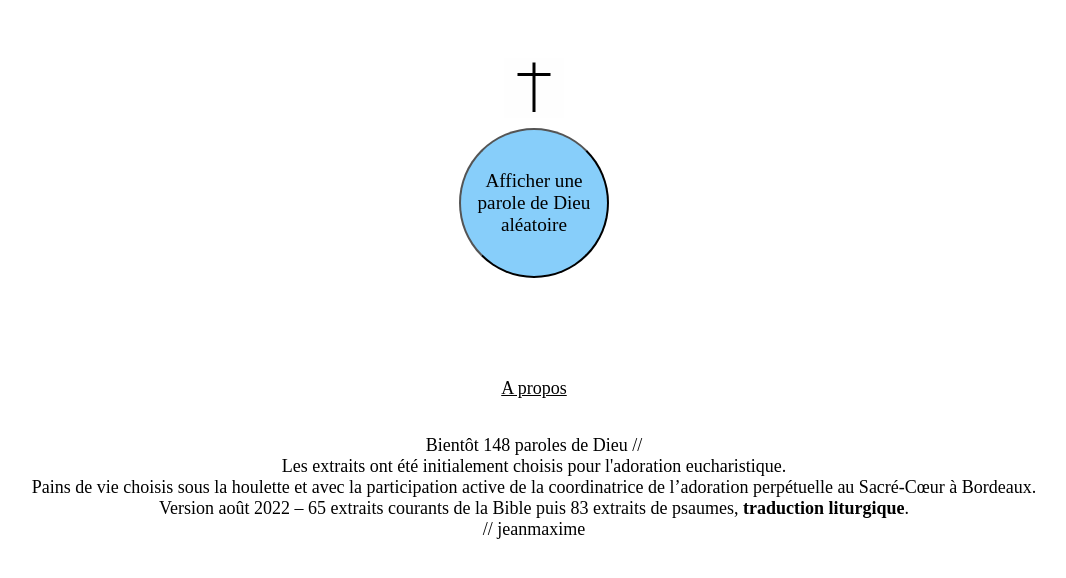
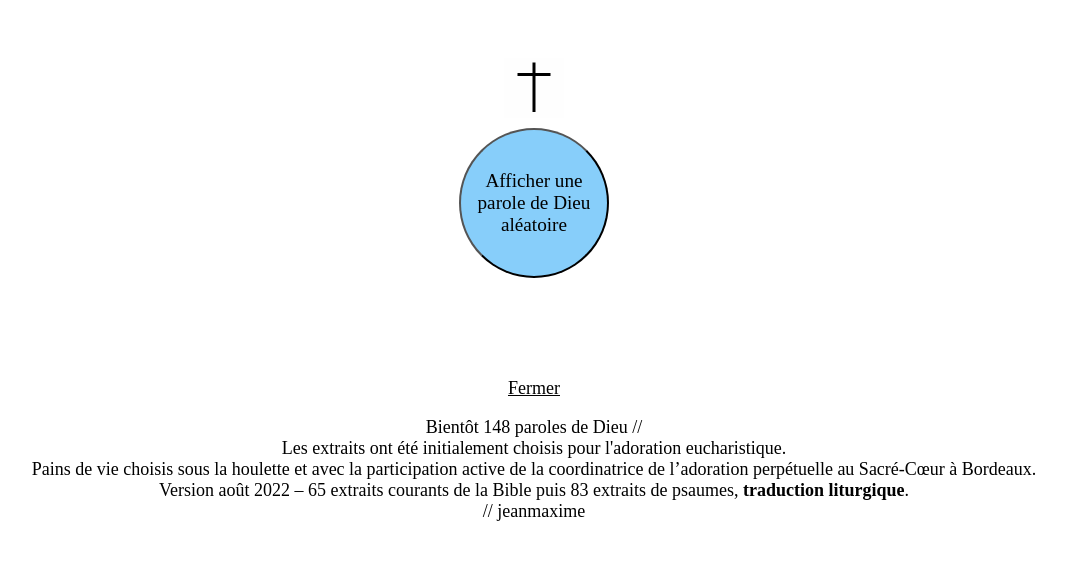
Before and after one commit to jmcob/uneparole.love, a Vue app: page / in a window 1280 px wide. Both pictures are taken after a click on the element "A propos". Shown: the top 578 px of the page, without its empty margins (106-1172 px from the left). Built offline with nearby package versions, Linux system fonts and the light colour scheme; a web font is replaced by a local one.

Commit message:
about update

```diff
--- a/src/App.vue
+++ b/src/App.vue
@@ -14,8 +14,8 @@
 
     <br />
     <br /><br />
-    <p class="about" @click="toggleAbout()">A propos</p>
     <div class="aboutText" v-if="aboutClick">
+      <p class="about" @click="toggleAbout()">Fermer</p>
       <p>
         Bientôt 148 paroles de Dieu // <br />
         Les extraits ont été initialement choisis pour l'adoration
@@ -28,6 +28,7 @@
         // jeanmaxime
       </p>
     </div>
+    <div v-else><p class="about" @click="toggleAbout()">A propos</p></div>
   </div>
 </template>
 <script>
@@ -350,4 +351,8 @@ p {
   cursor: pointer;
   border-radius: 50%;
 }
+.button:active {
+  background-color: midnightblue;
+  color: white;
+}
 </style>
```
